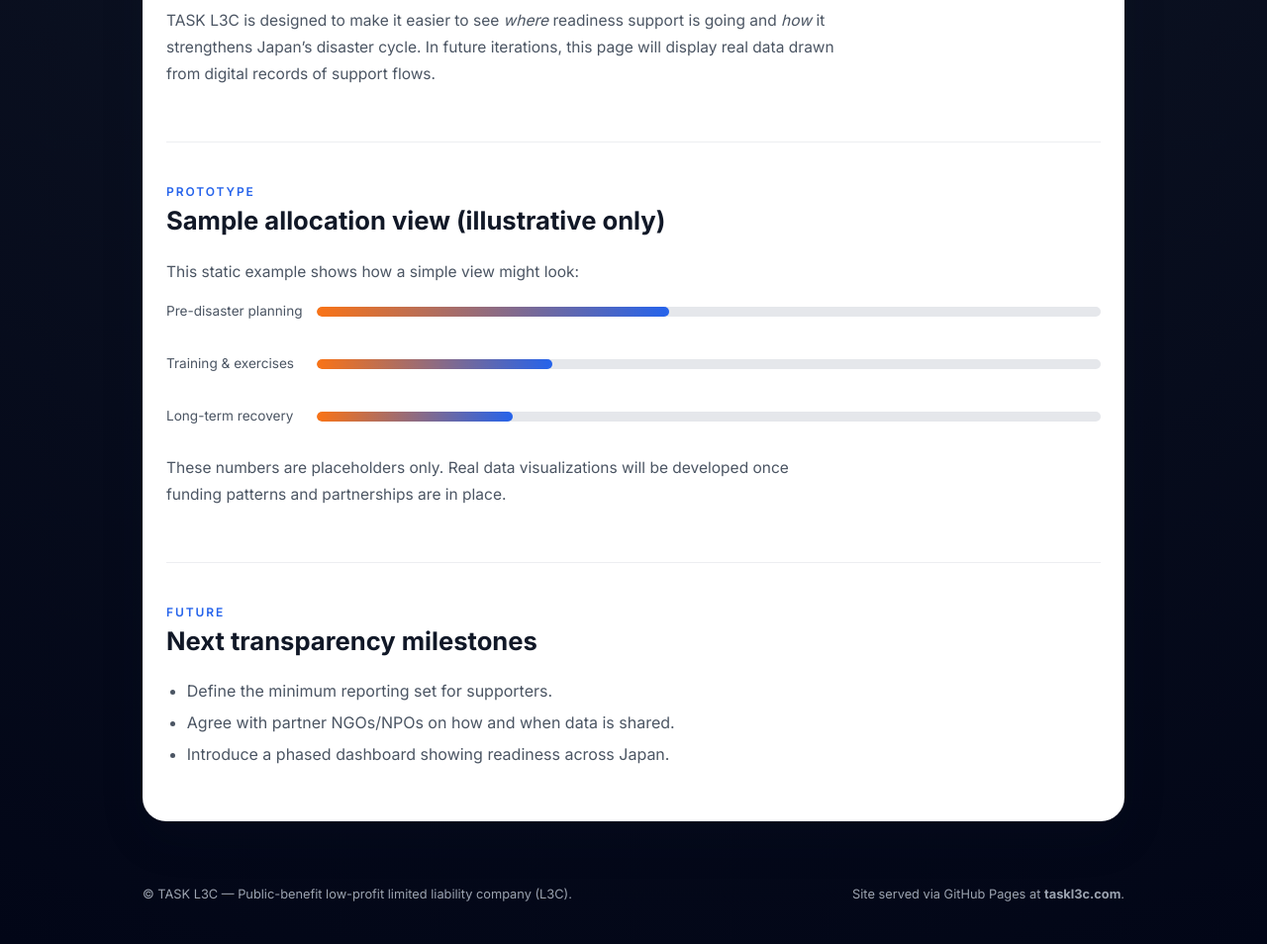
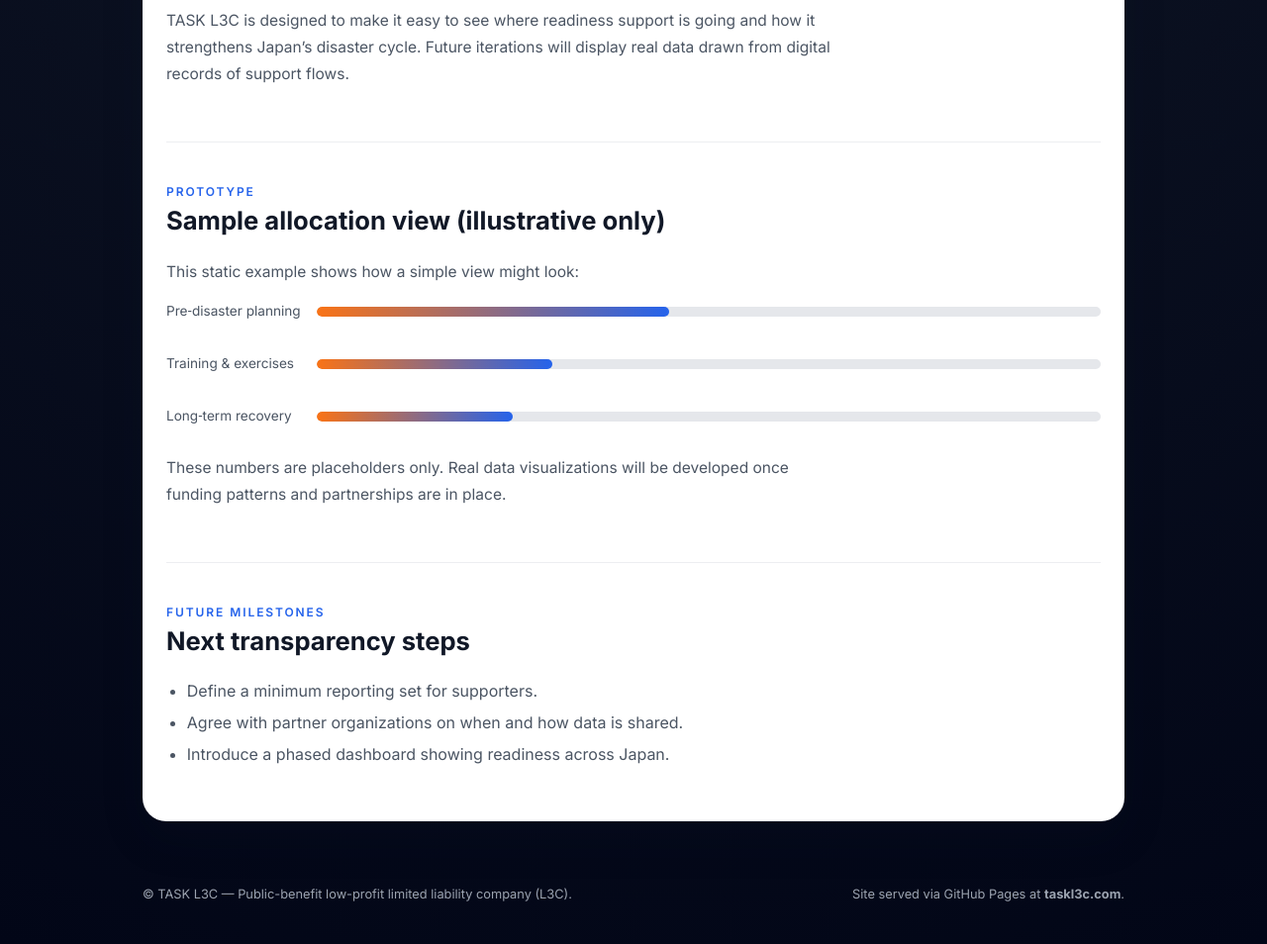
Before and after one commit to taskl3c/taskl3c.github.io, a plain HTML site: page transparency.html in a window 1280 px wide. Shown: the part 524-1478 px from the top of the page at 99% size. Drawn offline with Linux system fonts and the light colour scheme.

Commit message:
Update transparency.html

```diff
--- a/transparency.html
+++ b/transparency.html
@@ -4,13 +4,11 @@
   <meta charset="UTF-8" />
   <title>Transparency – TASK L3C</title>
   <meta name="viewport" content="width=device-width, initial-scale=1" />
-  <meta
-    name="description"
-    content="Learn how TASK L3C approaches transparency and fund allocation."
-  />
+  <meta name="description" content="TASK L3C transparency and readiness allocation prototype." />
   <link rel="stylesheet" href="/styles.css" />
 </head>
 <body class="theme-soft">
+
   <a href="#main-content" class="skip-link">Skip to main content</a>
 
   <div class="site-header-shell">
@@ -24,6 +22,7 @@
       </div>
       <nav class="nav-links" aria-label="Primary">
         <a href="/index.html">Home</a>
+        <a href="/about.html">Vision</a>
         <a href="/programs.html">Programs</a>
         <a href="/transparency.html">Transparency</a>
         <a href="/contact.html">Contact</a>
@@ -33,12 +32,14 @@
     </header>
     <nav class="nav-links-mobile" aria-label="Primary (compact)">
       <a href="/index.html">Home</a>
+      <a href="/about.html">Vision</a>
       <a href="/programs.html">Programs</a>
       <a href="/transparency.html">Transparency</a>
       <a href="/contact.html">Contact</a>
       <a href="/ja/">日本語</a>
     </nav>
   </div>
+
 
   <main id="main-content" class="page-shell">
     <section class="hero">
@@ -52,8 +53,8 @@
             Showing how readiness support is distributed.
           </h1>
           <p class="hero-sub">
-            This page is a first prototype of how TASK L3C will communicate the
-            movement of support across disaster phases, regions, and partners in Japan.
+            This page is an early prototype of how TASK L3C will communicate the movement of
+            support across disaster phases, regions, and partners in Japan.
           </p>
         </div>
       </div>
@@ -66,10 +67,9 @@
           <h2>How transparency will work</h2>
         </header>
         <p>
-          TASK L3C is designed to make it easier to see <em>where</em> readiness
-          support is going and <em>how</em> it strengthens Japan’s disaster cycle.
-          In future iterations, this page will display real data drawn from
-          digital records of support flows.
+          TASK L3C is designed to make it easy to see where readiness support is going and how
+          it strengthens Japan’s disaster cycle. Future iterations will display real data drawn
+          from digital records of support flows.
         </p>
       </section>
 
@@ -83,7 +83,7 @@
 
         <div class="stack" style="margin-top: 1rem;">
           <div class="metric-row">
-            <div class="metric-label">Pre-disaster planning</div>
+            <div class="metric-label">Pre‑disaster planning</div>
             <div class="metric-bar-track">
               <div class="metric-bar-fill" style="width: 45%;"></div>
             </div>
@@ -95,7 +95,7 @@
             </div>
           </div>
           <div class="metric-row">
-            <div class="metric-label">Long-term recovery</div>
+            <div class="metric-label">Long‑term recovery</div>
             <div class="metric-bar-track">
               <div class="metric-bar-fill" style="width: 25%;"></div>
             </div>
@@ -103,24 +103,25 @@
         </div>
 
         <p style="margin-top: 1rem;">
-          These numbers are placeholders only. Real data visualizations will be
-          developed once funding patterns and partnerships are in place.
+          These numbers are placeholders only. Real data visualizations will be developed
+          once funding patterns and partnerships are in place.
         </p>
       </section>
 
       <section class="section">
         <header class="section-header">
-          <div class="eyebrow">Future</div>
-          <h2>Next transparency milestones</h2>
+          <div class="eyebrow">Future milestones</div>
+          <h2>Next transparency steps</h2>
         </header>
         <ul>
-          <li>Define the minimum reporting set for supporters.</li>
-          <li>Agree with partner NGOs/NPOs on how and when data is shared.</li>
+          <li>Define a minimum reporting set for supporters.</li>
+          <li>Agree with partner organizations on when and how data is shared.</li>
           <li>Introduce a phased dashboard showing readiness across Japan.</li>
         </ul>
       </section>
     </div>
   </main>
+
 
   <footer>
     <div class="footer-meta">
@@ -128,5 +129,6 @@
       <span>Site served via GitHub Pages at <strong>taskl3c.com</strong>.</span>
     </div>
   </footer>
+
 </body>
 </html>
```
